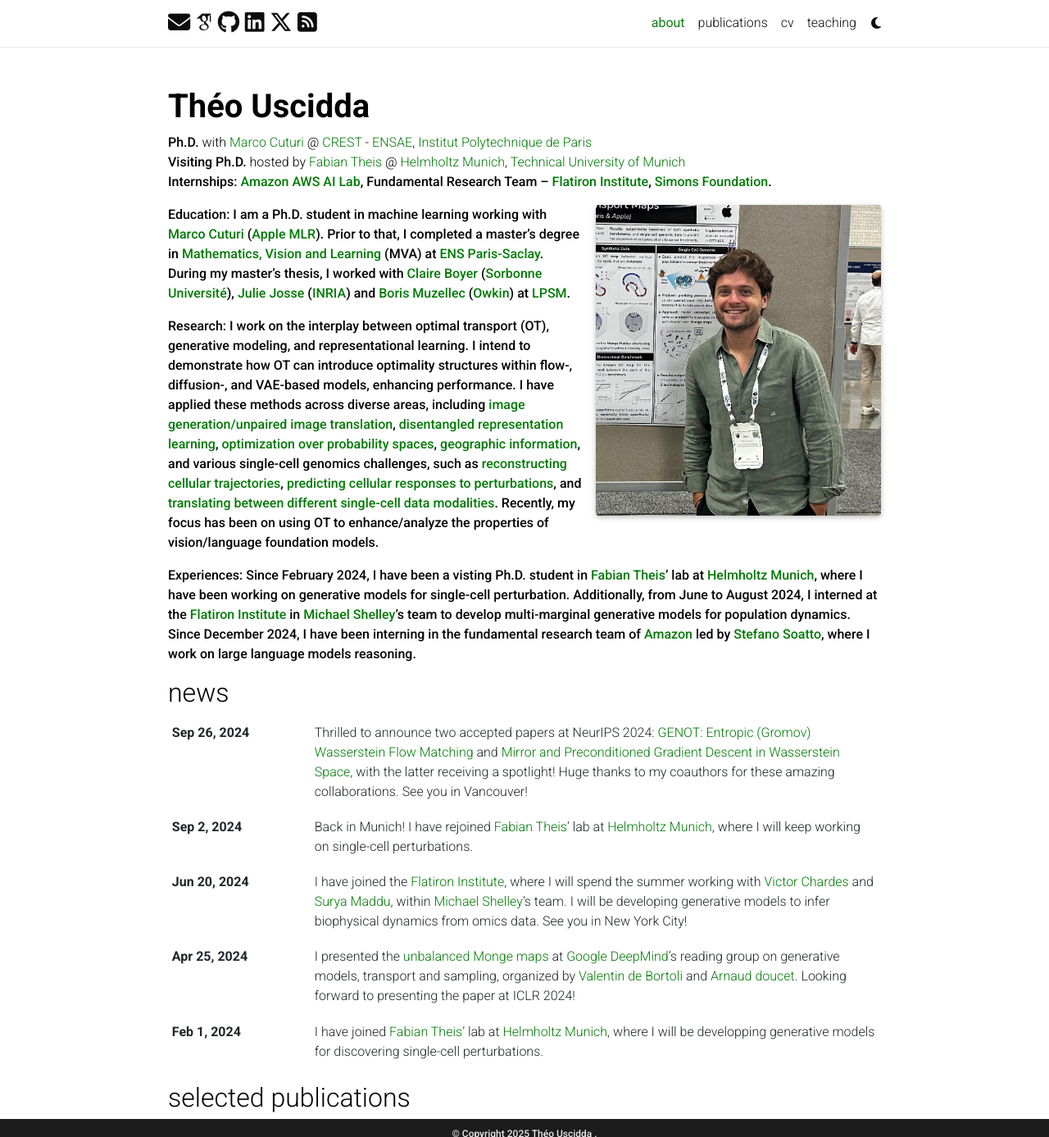
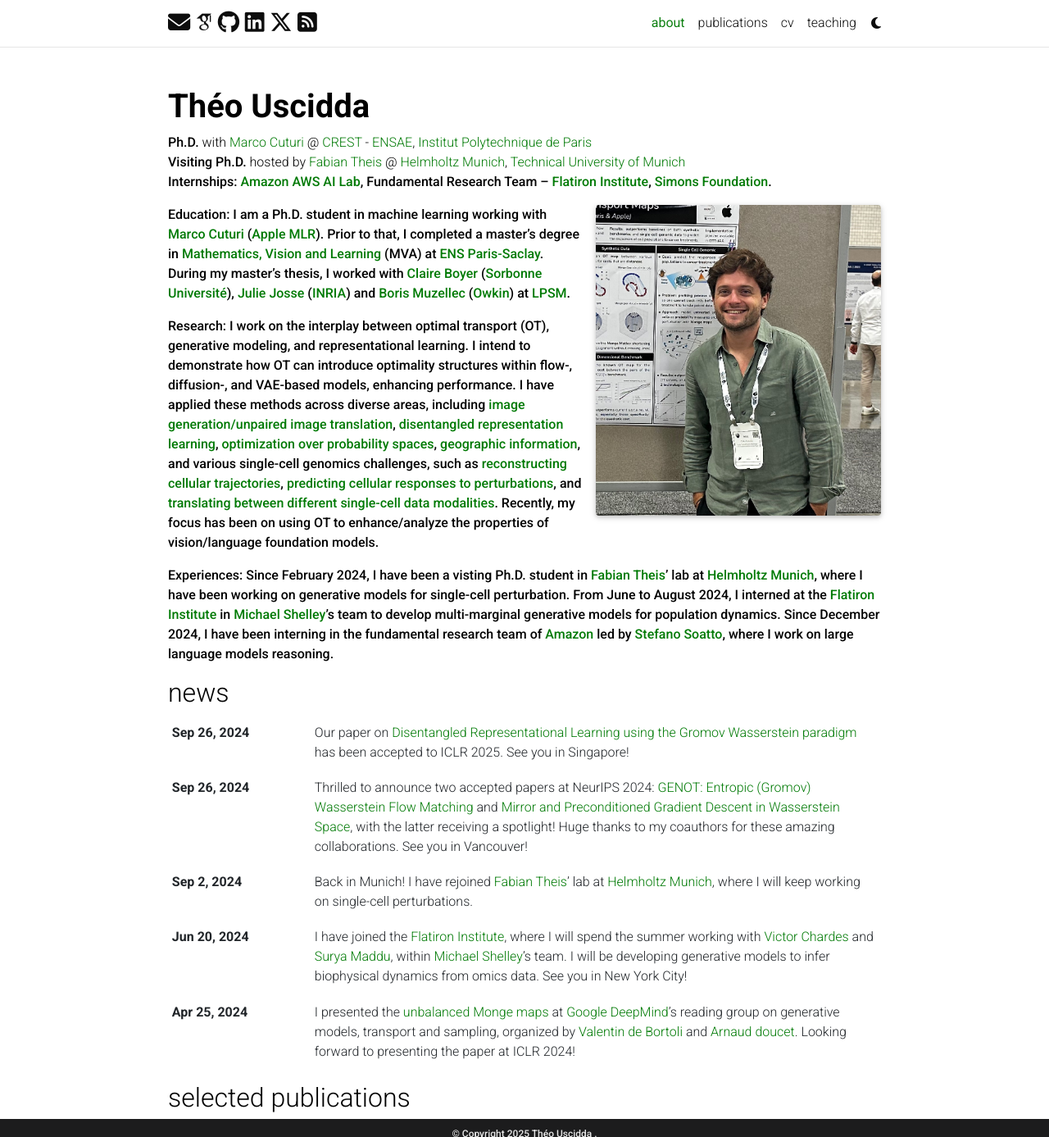
Before and after one commit to theouscidda6/theouscidda6.github.io, a Jekyll site: the page built from _pages/about.md, in a window 1280 px wide and 1400 px high, cut to the strip 0-1387 px from the top of the window. Shown: the whole strip at 82% size. Built offline with Jekyll 4.4.1, drawn with Linux system fonts in a browser that asks for light colours; full-size pictures stand in for the smaller copies a plugin makes; some web fonts are replaced; comment, search, counter and statistics services are not loaded; a style sheet for code colours, icons or effects is not loaded.

```diff
--- a/_pages/about.md
+++ b/_pages/about.md
@@ -31,7 +31,7 @@
 Recently, my focus has been on using OT to enhance/analyze the properties of vision/language foundation models.
 <!-- Broadly speaking, I thrive on exploring diverse learning paradigms, as I believe the most creative and impactful research ideas emerge from the synergies between different fields. -->
 
-**Experiences:** Since February 2024, I have been a visting Ph.D. student in [Fabian Theis](https://www.helmholtz-munich.de/en/icb/pi/fabian-theis)' lab at [Helmholtz Munich](https://www.helmholtz-munich.de/en), where I have been working on generative models for single-cell perturbation. Additionally, from June to August 2024, I interned at the [Flatiron Institute](https://www.simonsfoundation.org/flatiron/) in [Michael Shelley](https://math.nyu.edu/~shelley/)'s team to develop multi-marginal generative models for population dynamics. Since December 2024, I have been interning in the fundamental research team of [Amazon](https://www.amazon.science/) led by [Stefano Soatto](https://scholar.google.com/citations?user=lH1PdF8AAAAJ&hl=en/), where I work on large language models reasoning.
+**Experiences:** Since February 2024, I have been a visting Ph.D. student in [Fabian Theis](https://www.helmholtz-munich.de/en/icb/pi/fabian-theis)' lab at [Helmholtz Munich](https://www.helmholtz-munich.de/en), where I have been working on generative models for single-cell perturbation. From June to August 2024, I interned at the [Flatiron Institute](https://www.simonsfoundation.org/flatiron/) in [Michael Shelley](https://math.nyu.edu/~shelley/)'s team to develop multi-marginal generative models for population dynamics. Since December 2024, I have been interning in the fundamental research team of [Amazon](https://www.amazon.science/) led by [Stefano Soatto](https://scholar.google.com/citations?user=lH1PdF8AAAAJ&hl=en/), where I work on large language models reasoning.
 
   <!-- <strong>Ph.D.</strong> with <a href="https://marcocuturi.net/">Marco Cuturi</a> @ <a href="https://crest.science/">CREST</a> - <a href="https://www.ensae.fr/">ENSAE</a>, <a href="https://www.ip-paris.fr/">Institut Polytechnique de Paris</a> <br>
   <strong>Visiting Ph.D.</strong> hosted by <a href="https://www.helmholtz-munich.de/en/icb/pi/fabian-theis">Fabian Theis</a> @ <a href="https://www.helmholtz-munich.de/en/icb/pi/fabian-theis">Helmholtz Munich</a>, <a href="https://www.tum.de/en/">Technical University of Munich</a> <br>
```
Also changed, not shown: _news/announcement_7 copy.md (added, +8 -0 lines), _news/announcement_7.md (+1 -1 lines).
